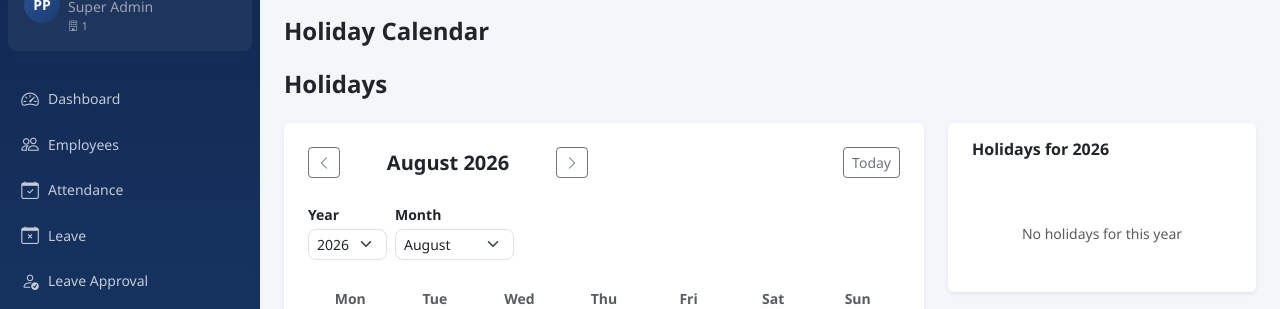
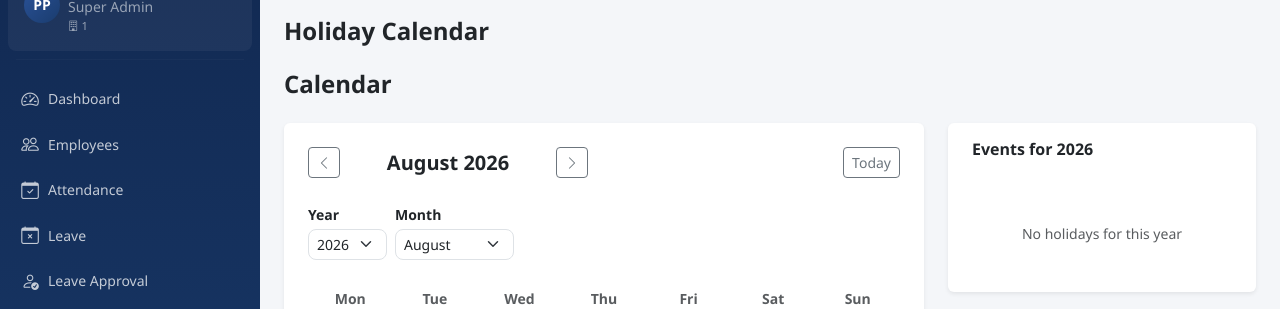
Before and after one commit to durveshparab11cs-ai/HR-Management-System, a Flask app: page /calendar/ in a window 1280 px wide. Shown: the part 105-414 px from the top of the page. Run offline with Flask 3, Linux system fonts and the light colour scheme; a user stored in the database is signed in; data that the repository does not hold is empty; some libraries are stand-ins or nearby versions.

Commit message:
FIX: Remove duplicate 'Holiday Calendar' heading, change to 'Calendar' and 'Events'

```diff
--- a/app/templates/calendar/index.html
+++ b/app/templates/calendar/index.html
@@ -1,5 +1,5 @@
 {% extends 'layouts/base.html' %}
-{% block title %}Holiday Calendar — {{ app_name }}{% endblock %}
+{% block title %}Calendar — {{ app_name }}{% endblock %}
 
 {% block breadcrumbs %}
 {% set breadcrumbs=[('Calendar', None)] %}
@@ -10,7 +10,7 @@
 
 <div class="d-flex align-items-center justify-content-between mb-4 flex-wrap gap-3">
   <div>
-    <h1 class="h4 fw-bold mb-0">Holidays</h1>
+    <h1 class="h4 fw-bold mb-0">Calendar</h1>
   </div>
 </div>
 
@@ -87,7 +87,7 @@
   <div class="col-lg-4">
     <div class="card border-0 shadow-sm">
       <div class="card-header bg-transparent border-0 py-3 px-4">
-        <h6 class="fw-semibold mb-0">Holidays for <span id="list-year">{{ year }}</span></h6>
+        <h6 class="fw-semibold mb-0">Events for <span id="list-year">{{ year }}</span></h6>
       </div>
       <div class="card-body p-4" style="max-height: 600px; overflow-y: auto;">
         <div id="holidays-list" class="list-group list-group-flush">
```
